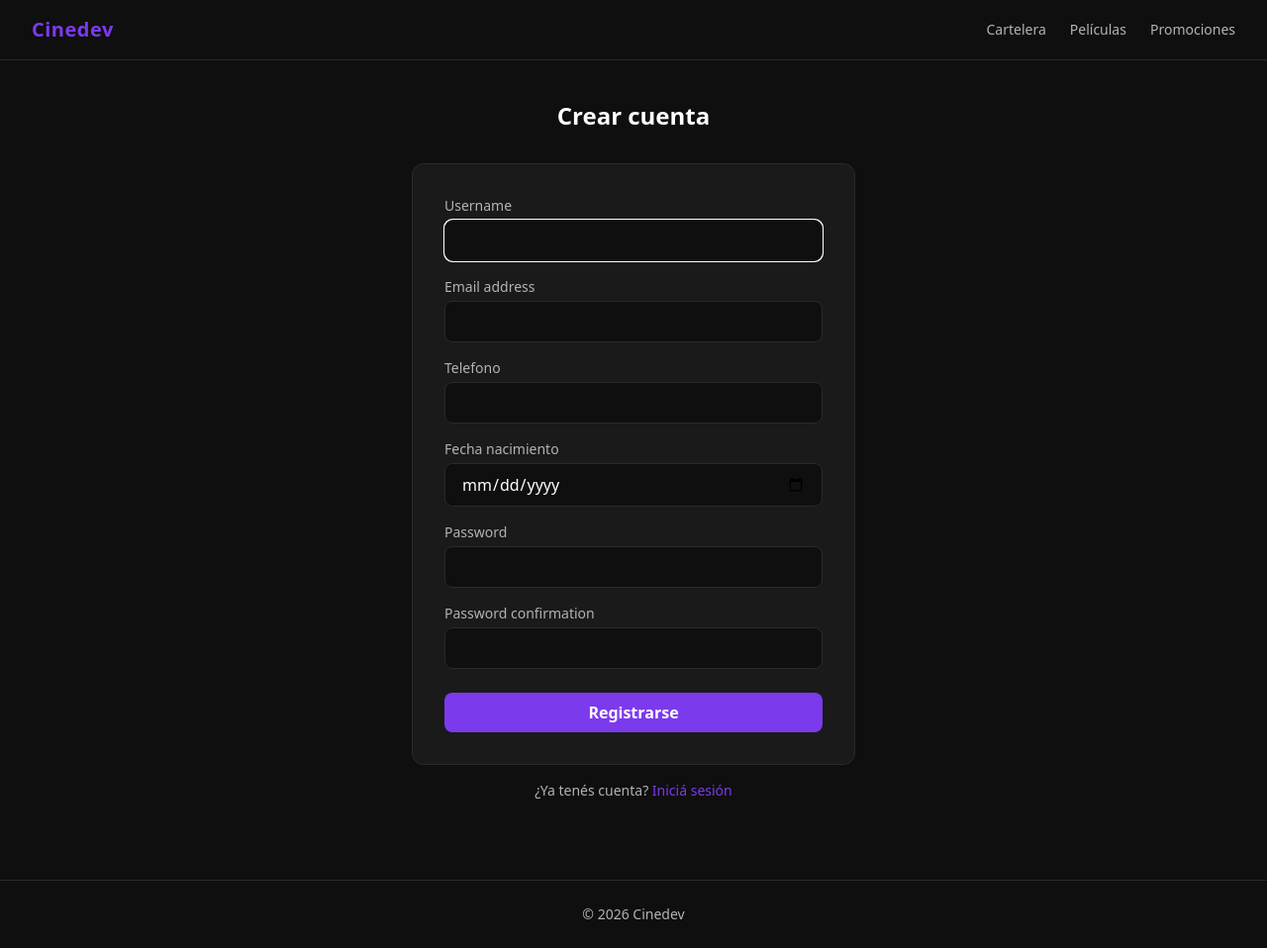
After one commit to facundo-puig/tp-cine-django, a Django app: page /cuentas/register/ in a window 1280 px wide. The commit adds this page. Shown: the whole page at 99% size. Run offline with Django 5.2, Linux system fonts and the light colour scheme; data comes from the database, SQL or seed files in the repository; some libraries are stand-ins or nearby versions.

Commit message:
Se agregó context_processors y templates para registration

```diff
--- /dev/null
+++ b/config/context_processors.py
@@ -0,0 +1,11 @@
+from datetime import datetime
+from peliculas.models import Pelicula
+
+def year_context(request):
+    return {'year': datetime.now().year}
+
+def cine_context(request):
+    return {
+        'nombre_cine': 'Cinedev',
+        'peliculas_cartelera': Pelicula.objects.filter(en_cartelera=True)[:5],
+    }
--- a/config/settings.py
+++ b/config/settings.py
@@ -70,6 +70,8 @@ TEMPLATES = [
                 'django.template.context_processors.request',
                 'django.contrib.auth.context_processors.auth',
                 'django.contrib.messages.context_processors.messages',
+                'config.context_processors.year_context',
+                'config.context_processors.cine_context',
             ],
         },
     },
--- a/config/urls.py
+++ b/config/urls.py
@@ -2,13 +2,14 @@ from django.contrib import admin
 from django.urls import path, include
 from django.conf import settings
 from django.conf.urls.static import static
-from peliculas import views
 
 
 urlpatterns = [
     path('admin/', admin.site.urls),
     path('', include('peliculas.urls')),
     path('promociones/', include('promociones.urls')),
+    path('cuentas/', include('usuarios.urls')),
+    path('cuentas/', include('django.contrib.auth.urls')),
 ]
 
 if settings.DEBUG:
--- a/templates/base.html
+++ b/templates/base.html
@@ -29,10 +29,24 @@
 
     <nav class="border-b border-borde px-8 py-4 flex items-center justify-between">
         <a href="{% url 'home' %}" class="text-primary font-semibold text-xl tracking-wide">
-            CineApp
+            {{ nombre_cine }}
         </a>
-        <div class="flex gap-6 text-sm text-texto-sec">
+        <div class="flex gap-6 text-sm text-texto-sec items-center">
             <a href="{% url 'home' %}" class="hover:text-texto transition-colors">Cartelera</a>
+
+            <!-- Dropdown de películas -->
+            <div class="relative group">
+                <span class="hover:text-texto transition-colors cursor-pointer">Películas</span>
+                <div class="absolute hidden group-hover:block bg-card border border-borde rounded-lg py-2 w-48 z-10">
+                    {% for pelicula in peliculas_cartelera %}
+                    <a href="{% url 'detalle_pelicula' pelicula.pk %}"
+                        class="block px-4 py-2 text-texto-sec hover:text-texto hover:bg-background transition-colors text-sm">
+                        {{ pelicula.titulo }}
+                    </a>
+                    {% endfor %}
+                </div>
+            </div>
+
             <a href="{% url 'listado_promociones' %}" class="hover:text-texto transition-colors">Promociones</a>
         </div>
     </nav>
@@ -42,7 +56,7 @@
     </main>
 
     <footer class="border-t border-borde text-center text-texto-sec text-sm py-6 mt-10">
-        © 2025 CineApp
+        © {{ year }} {{ nombre_cine }}
     </footer>
 
 </body>
--- /dev/null
+++ b/templates/registration/register.html
@@ -0,0 +1,30 @@
+{% extends 'base.html' %}
+
+{% block titulo %}Registro{% endblock %}
+
+{% block contenido %}
+<div class="max-w-md mx-auto">
+    <h1 class="text-2xl font-semibold text-texto mb-8 text-center">Crear cuenta</h1>
+
+    <form method="post" class="bg-card border border-borde rounded-xl p-8 flex flex-col gap-4">
+        {% csrf_token %}
+        {% for field in form %}
+        <div
+            class="flex {% if field.field.widget.input_type == 'checkbox' %}flex-row items-center gap-2{% else %}flex-col gap-1{% endif %}">
+            <label class="text-texto-sec text-sm">{{ field.label }}</label>
+            {{ field }}
+            {% if field.errors %}
+            <p class="text-red-500 text-xs">{{ field.errors }}</p>
+            {% endif %}
+        </div>
+        {% endfor %}
+        <button type="submit"
+            class="bg-primary hover:bg-primary-hover text-texto font-semibold py-2 px-6 rounded-lg transition-colors mt-2">
+            Registrarse
+        </button>
+    </form>
+    <p class="text-texto-sec text-sm text-center mt-4">
+        ¿Ya tenés cuenta? <a href="{% url 'login' %}" class="text-primary hover:text-primary-hover">Iniciá sesión</a>
+    </p>
+</div>
+{% endblock %}
--- /dev/null
+++ b/usuarios/forms.py
@@ -0,0 +1,19 @@
+from django.contrib.auth.forms import UserCreationForm
+from django import forms
+from .models import Usuario
+
+class RegistroForm(UserCreationForm):
+    class Meta:
+        model = Usuario
+        fields = UserCreationForm.Meta.fields + ('email', 'telefono', 'fecha_nacimiento')
+        widgets = {
+            'username': forms.TextInput(attrs={'class': 'w-full bg-background border border-borde text-texto rounded-lg px-4 py-2'}),
+            'email': forms.EmailInput(attrs={'class': 'w-full bg-background border border-borde text-texto rounded-lg px-4 py-2'}),
+            'telefono': forms.TextInput(attrs={'class': 'w-full bg-background border border-borde text-texto rounded-lg px-4 py-2'}),
+            'fecha_nacimiento': forms.DateInput(attrs={'class': 'w-full bg-background border border-borde text-texto rounded-lg px-4 py-2', 'type': 'date'}),
+        }
+
+    def __init__(self, *args, **kwargs):
+        super().__init__(*args, **kwargs)
+        self.fields['password1'].widget = forms.PasswordInput(attrs={'class': 'w-full bg-background border border-borde text-texto rounded-lg px-4 py-2'})
+        self.fields['password2'].widget = forms.PasswordInput(attrs={'class': 'w-full bg-background border border-borde text-texto rounded-lg px-4 py-2'})
--- /dev/null
+++ b/usuarios/urls.py
@@ -0,0 +1,6 @@
+from django.urls import path
+from . import views
+
+urlpatterns = [
+    path('register/', views.register, name='register'),
+]
--- a/usuarios/views.py
+++ b/usuarios/views.py
@@ -1,3 +1,14 @@
-from django.shortcuts import render
+from django.shortcuts import render, redirect
+from django.contrib.auth import login
+from .forms import RegistroForm
 
-# Create your views here.
+def register(request):
+    if request.method == 'POST':
+        form = RegistroForm(request.POST)
+        if form.is_valid():
+            usuario = form.save()
+            login(request, usuario)
+            return redirect('home')
+    else:
+        form = RegistroForm()
+    return render(request, 'registration/register.html', {'form': form})
```
Also changed, not shown: templates/registration/login.html (added, +29 -0 lines).
